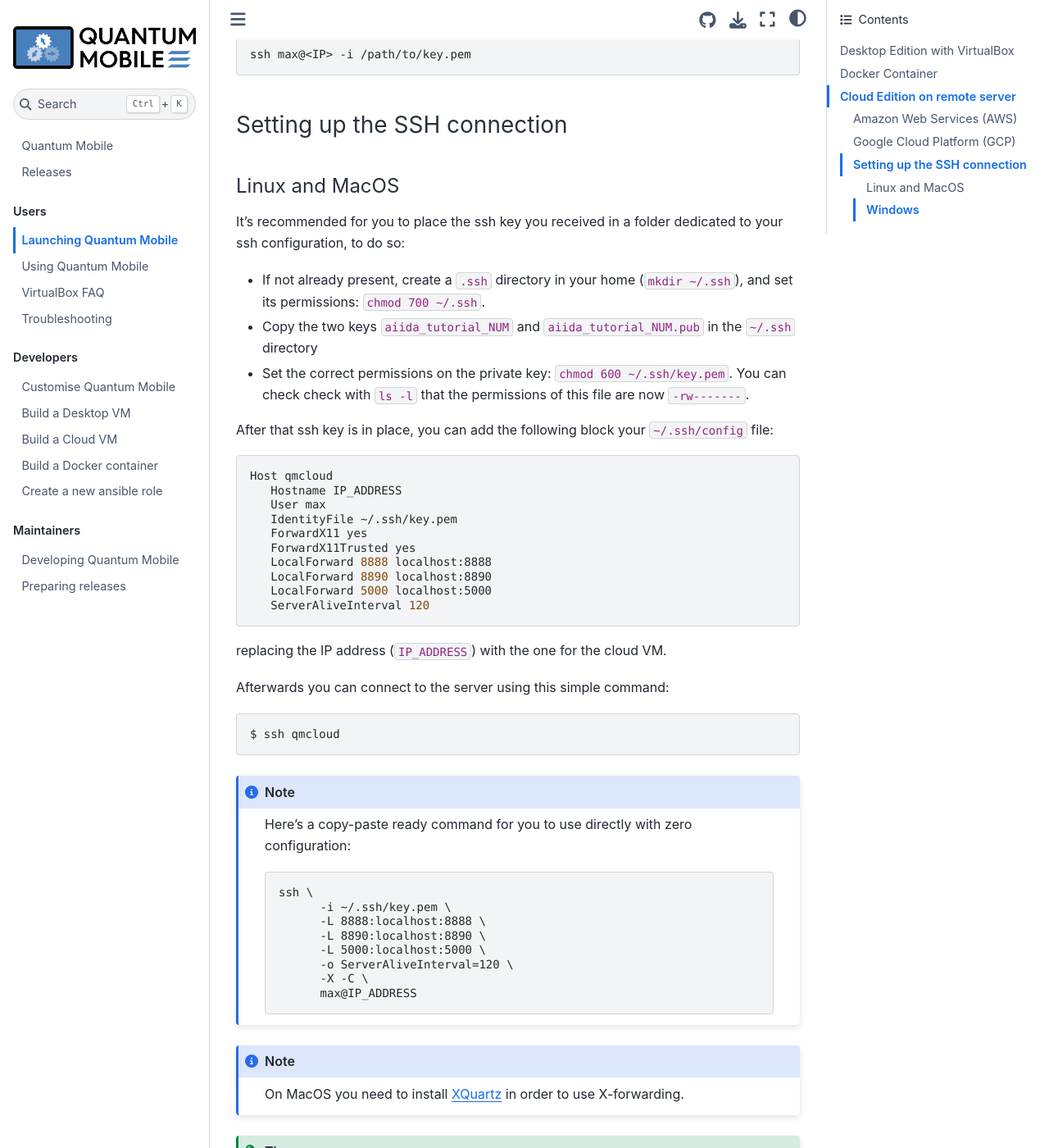
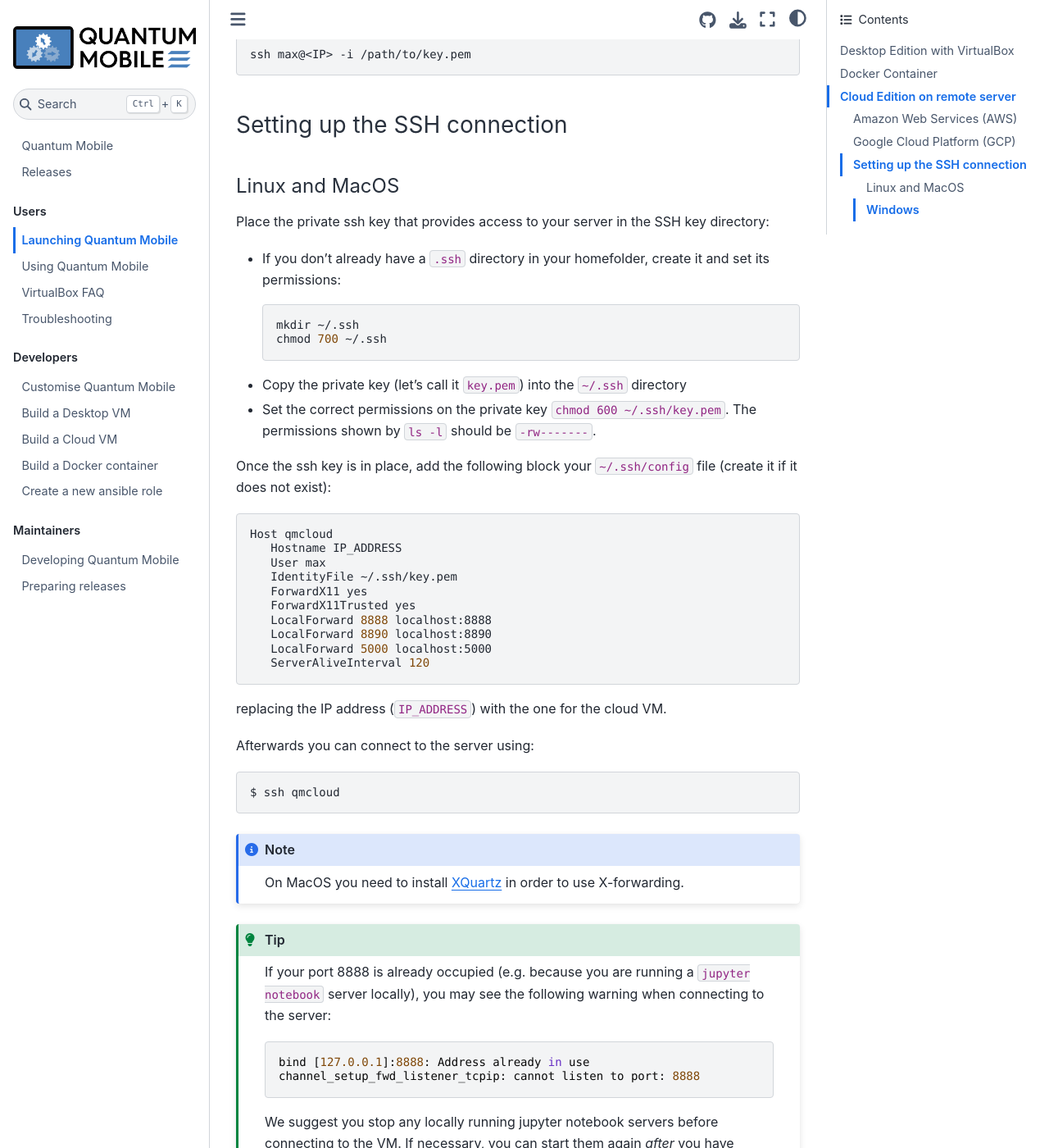
Before and after one commit to marvel-nccr/quantum-mobile, a Sphinx documentation site: the page built from docs/users/launch.md, in a window 1280 px wide and 1400 px high, scrolled down 3619 px. Shown: the whole window at 82% size. Built offline with Sphinx 7.4.7 and the Sphinx Book theme 1.1.4, drawn with Linux system fonts in a browser that asks for light colours; some of the changed text lies outside the part shown.

Commit message:
Update SSH instructions for cloud launch docs #181
The ssh setup instructions were probably copied from somewhere else and did not fit well to the instructions above.

````diff
--- a/docs/users/launch.md
+++ b/docs/users/launch.md
@@ -156,13 +156,18 @@
 
 #### Linux and MacOS
 
-It's recommended for you to place the ssh key you received in a folder dedicated to your ssh configuration, to do so:
+Place the private ssh key that provides access to your server in the SSH key directory:
 
-- If not already present, create a `.ssh` directory in your home (`mkdir ~/.ssh`), and set its permissions: `chmod 700 ~/.ssh`.
-- Copy the two keys `aiida_tutorial_NUM` and `aiida_tutorial_NUM.pub` in the `~/.ssh` directory
-- Set the correct permissions on the private key: `chmod 600 ~/.ssh/key.pem`. You can check check with `ls -l` that the permissions of this file are now `-rw-------`.
+- If you don't already have a `.ssh` directory in your homefolder, create it and set its permissions:
+  ```bash
+  mkdir ~/.ssh
+  chmod 700 ~/.ssh
+  ```
+- Copy the private key (let's call it `key.pem`) into the `~/.ssh` directory
+- Set the correct permissions on the private key `chmod 600 ~/.ssh/key.pem`.
+  The permissions shown by `ls -l` should be `-rw-------`.
 
-After that ssh key is in place, you can add the following block your `~/.ssh/config` file:
+Once the ssh key is in place, add the following block your `~/.ssh/config` file (create it if it does not exist):
 
 ```bash
 Host qmcloud
@@ -179,24 +184,10 @@
 
 replacing the IP address (`IP_ADDRESS`) with the one for the cloud VM.
 
-Afterwards you can connect to the server using this simple command:
+Afterwards you can connect to the server using:
 
 ```console
 $ ssh qmcloud
-```
-
-:::{note}
-Here's a copy-paste ready command for you to use directly with zero configuration:
-
-```console
-ssh \
-      -i ~/.ssh/key.pem \
-      -L 8888:localhost:8888 \
-      -L 8890:localhost:8890 \
-      -L 5000:localhost:5000 \
-      -o ServerAliveInterval=120 \
-      -X -C \
-      max@IP_ADDRESS
 ```
 
 :::
@@ -206,14 +197,12 @@
 :::
 
 :::{tip}
-If, while connecting to your VM, you get a warning similar to:
+If your port 8888 is already occupied (e.g. because you are running a `jupyter notebook` server locally), you may see the following warning when connecting to the server:
 
 ```
 bind [127.0.0.1]:8888: Address already in use
 channel_setup_fwd_listener_tcpip: cannot listen to port: 8888
 ```
-
-Your local port 8888 is already occupied - likely because you are running a `jupyter notebook` server locally.
 We suggest you stop any locally running jupyter notebook servers before connecting to the VM.
 If necessary, you can start them again *after* you have connected (`jupyter notebook` will then realize that port 8888 is already taken and simply serve the notebook on a different port).
 
@@ -221,7 +210,8 @@
 
 #### Windows
 
-If you're running Windows 10, you may want to consider [installing the Windows Subsystem for Linux](https://docs.microsoft.com/en-us/windows/wsl/install-win10) (and then follow the instructions above).
+If you're running Windows 10, consider [installing the Windows Subsystem for Linux](https://docs.microsoft.com/en-us/windows/wsl/install-win10) (and then follow the instructions above).
+
 Alternatively:
 
 - Install the [PuTTY SSH client](https://www.chiark.greenend.org.uk/~sgtatham/putty/latest.html).
@@ -251,4 +241,4 @@
 In order to enable X-forwarding:
 
 - Install the [Xming X Server for Windows](http://sourceforge.net/projects/xming/).
-- Configure PuTTy as described in the[Xming wiki](https://wiki.centos.org/HowTos/Xming).
+- Configure PuTTy as described in the [Xming wiki](https://wiki.centos.org/HowTos/Xming).
````
Also changed, not shown: other parts of docs/users/launch.md (+1 -1 lines).
